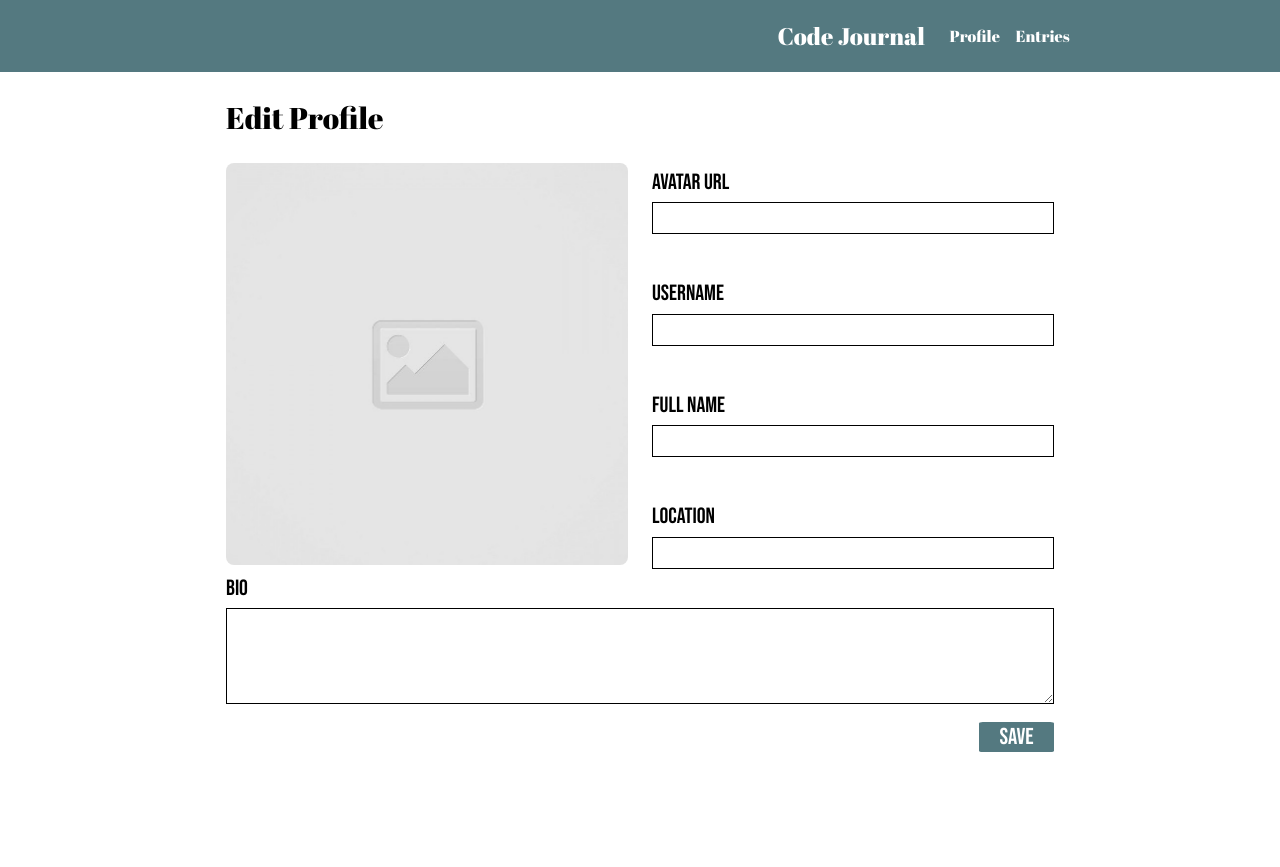
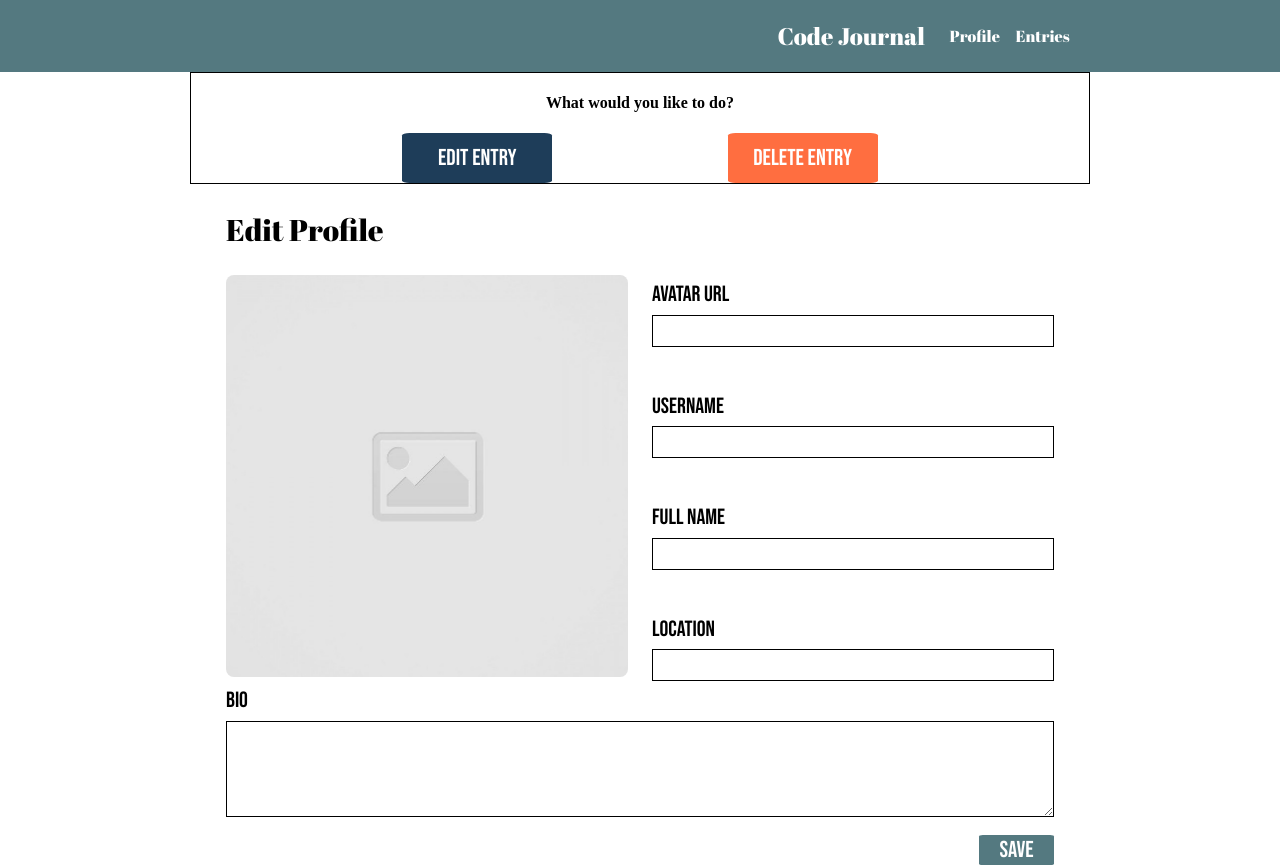
Before and after one commit to AndyPark20/planet-journal, a website: page index.html in a window 1280 px wide. Before the commit the page ends 800 px from the top, so only its background shows below. Drawn offline with Linux system fonts and the light colour scheme.

Commit message:
added modal and gave EDIT and DELETE button

```diff
--- a/css/styles.css
+++ b/css/styles.css
@@ -198,3 +198,50 @@ a.profileLink:last-child {
   display: flex;
   flex-direction: column;
 }
+
+.modal {
+  border:1px solid black;
+}
+
+.options {
+  display:flex;
+  justify-content: space-evenly;
+}
+
+.modal-wrapper{
+  text-align:center;
+}
+
+.editEntry , .deleteEntry{
+  width: 150px;
+  height: 50px;
+  color: white;
+  border: none;
+  border-radius: 5%;
+  font-family: 'Bebas Neue', cursive, Arial, Helvetica, sans-serif;
+  font-weight: lighter;
+  background-color: #547980;
+  font-size: 23px;
+  text-decoration: none;
+  transition: 0.5s;
+  }
+
+  .editEntry {
+    background-color:#1e3d59;
+  }
+
+  .deleteEntry {
+    background-color:#ff6e40;
+  }
+
+  .editEntry:hover {
+    background-color:blue;
+    transform: scale(1.3);
+
+  }
+
+   .deleteEntry:hover {
+     background-color:red;
+    transform: scale(1.3);
+
+  }
--- a/index.html
+++ b/index.html
@@ -29,7 +29,19 @@
       </div>
     </div>
   </header>
-
+  <section>
+    <div class="container modal">
+      <div class="row">
+        <div class="column-full modal-wrapper">
+          <h4>What would you like to do?</h4>
+          <div class="options">
+            <input class="editEntry" type="button" value="EDIT ENTRY">
+            <input class="deleteEntry" type="button" value="Delete Entry">
+          </div>
+        </div>
+      </div>
+    </div>
+  </section>
   <section>
     <div class="container editProfile" data-view="edit-profile">
       <form id="input-form">
--- a/js/main.js
+++ b/js/main.js
@@ -9,6 +9,7 @@ var $photoUrl = document.querySelector('#photoUrl');
 var $entryImg = document.querySelector('img.entryImage');
 var $entryForm = document.querySelector('#entry-form');
 var $entryList = document.querySelector('#entry-list')
+var liNumber =0;
 
 
 function urlInputSet(e) {
@@ -203,11 +204,13 @@ function userEntryList(info) {
   var $entryInfoHeader = document.createElement('h3')
   var $entryNotes = document.createElement('p')
 
+  $entryListing.setAttribute('id', liNumber++)
 
   $entryColumnWrapper.setAttribute('class', 'column-half');
   $entryListing.appendChild($entryColumnWrapper);
 
   $entryImage.setAttribute('src', info.photoUrl)
+  $entryImage.setAttribute('data-view','user-option')
   $entryImage.setAttribute('alt', 'entry-pictures');
   $entryColumnWrapper.appendChild($entryImage);
 
@@ -265,3 +268,9 @@ function formInputFilled() {
     return false;
   }
 }
+
+document.addEventListener('click', function(e){
+
+  console.log(e.target.getAttribute('data-view'))
+
+});
```
